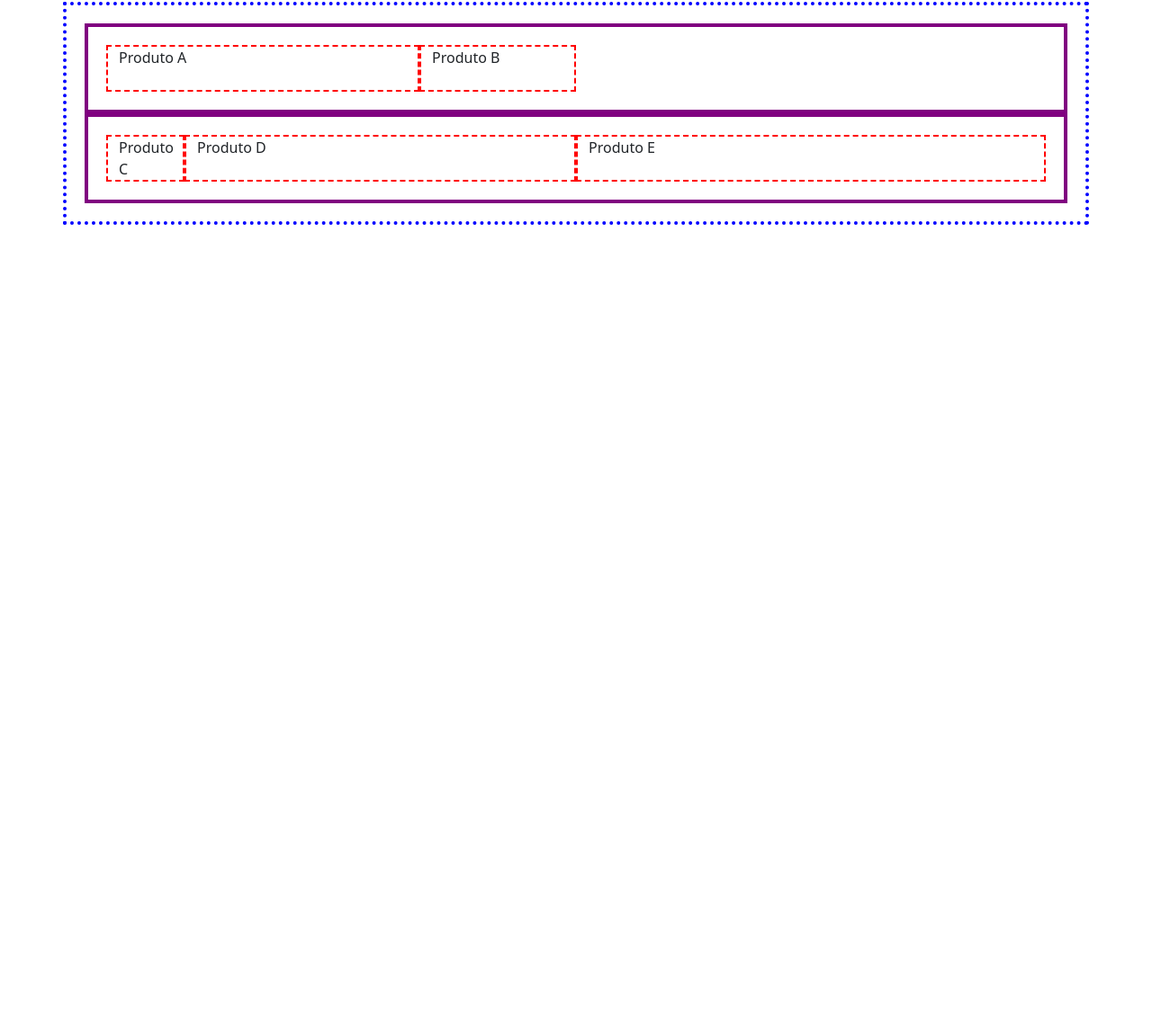
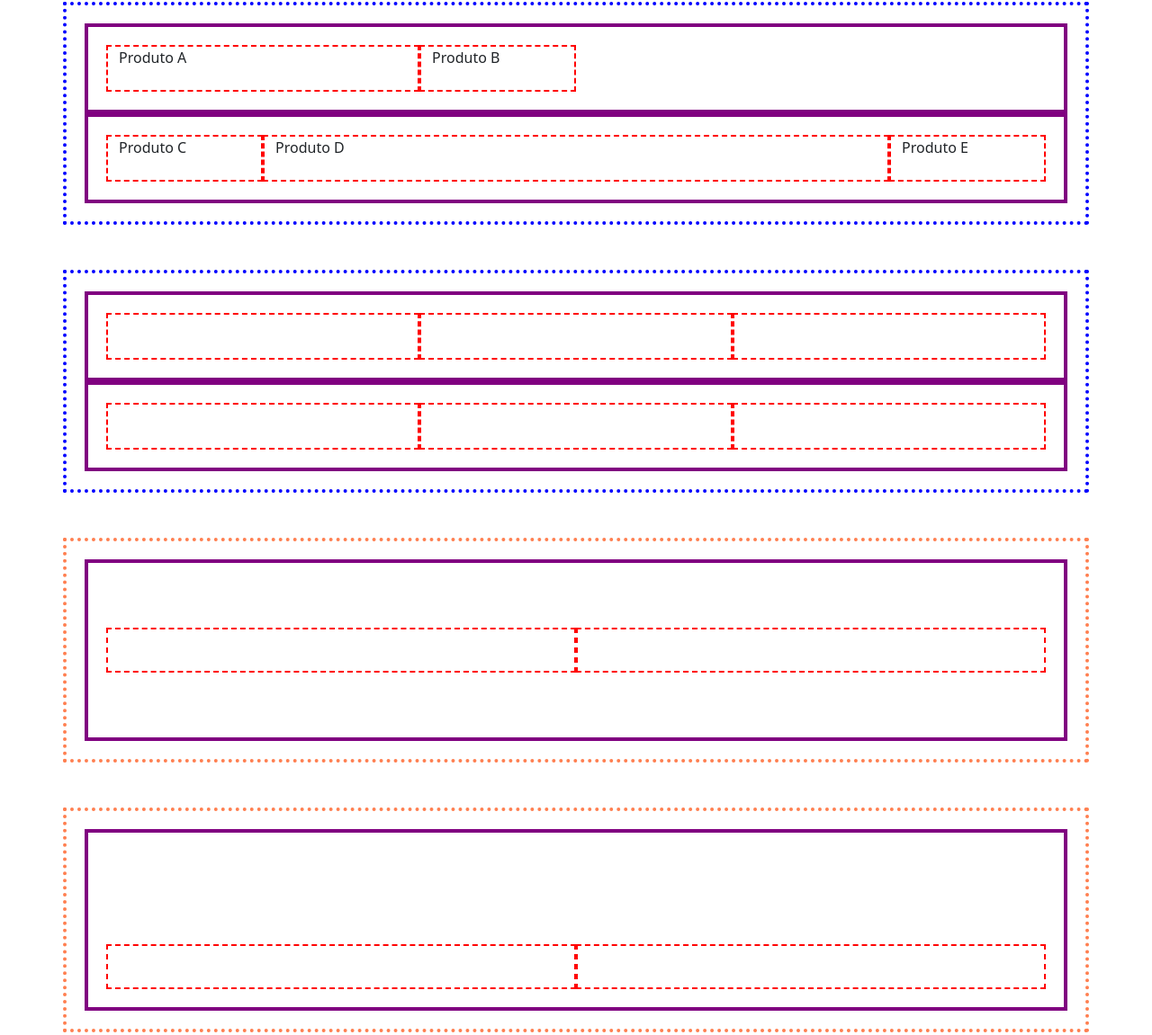
Before and after one commit to gilmarcarlos-developer/projetos-de-estudos-frontend, a plain HTML site: page estudos-bootstrap/02-criando grids/index.html in a window 1280 px wide. Shown: the part 346-1497 px from the top of the page at 90% size. Before the commit the page ends 800 px from the top, so only its background shows below. Drawn offline with nearby package versions, Linux system fonts and the light colour scheme.

Commit message:
trabalhando com colunas e tipos de alinhamentos usando principios do flexbox

```diff
--- a/estudos-bootstrap/02-criando grids/css/style.css
+++ b/estudos-bootstrap/02-criando grids/css/style.css
@@ -12,8 +12,20 @@
     margin: 0;
 }
 
-.col, .col-4, .col-2, .col-1, .col-5, .col-6{
+.col, .col-4, .col-2, .col-1, .col-5, .col-8, .col-6, .col-3{
     border: 2px dashed red;
     height: 100%;
     margin: 0;
 }
+
+/* alinhamento vertical */
+.vertical{
+    height: 250px;
+    border-color: coral;
+}
+.vertical .row{
+    height: 100%;
+}
+.col-6, .col-3{
+    height: 50px;
+}
--- a/estudos-bootstrap/02-criando grids/index.html
+++ b/estudos-bootstrap/02-criando grids/index.html
@@ -29,9 +29,59 @@
             <div class="col-2">Produto B</div>
         </div>
         <div class="row">
-            <div class="col-1">Produto C</div>
-            <div class="col-5">Produto D</div>
-            <div class="col-6">Produto E</div>
+            <div class="col-2">Produto C</div>
+            <div class="col-8">Produto D</div>
+            <div class="col-2">Produto E</div>
+        </div>
+    </div>
+
+    <!-- limitando as colunas -->
+    <div class="container">
+        <div class="row row-cols-3">
+            <div class="col"></div>
+            <div class="col"></div>
+            <div class="col"></div>
+        </div>
+        <div class="row row-cols-3">
+            <div class="col"></div>
+            <div class="col"></div>
+            <div class="col"></div>
+        </div>
+    </div>
+
+    <!-- Alinhamento vertical -->
+    <div class="container vertical">
+        <div class="row align-items-center">
+            <div class="col-6"></div>
+            <div class="col-6"></div>
+        </div>
+    </div>
+    <div class="container vertical">
+        <div class="row align-items-end">
+            <div class="col-6"></div>
+            <div class="col-6"></div>
+        </div>
+    </div>
+
+    <!-- Alinhamento horizontal -->
+    <div class="container vertical">
+        <div class="row align-items-center justify-content-center">
+            <div class="col-3"></div>
+        </div>
+    </div>
+    <div class="container vertical">
+        <div class="row align-items-center justify-content-end">
+            <div class="col-3"></div>
+        </div>
+    </div>
+
+    <!-- Alinhamento de item individual -->
+    <div class="container vertical">
+        <div class="row">
+            <div class="col-3"></div>
+            <div class="col-3 align-self-center"></div>
+            <div class="col-3"></div>
+            <div class="col-3 align-self-end"></div>
         </div>
     </div>
 
@@ -49,4 +99,25 @@
     * podemos ajustar o tamanho das colunas para ocupatr 3 espaços: cols-3
     * lembrando que podemos separar em no máximo 12 divisões
     * e o espaço ocupado será proporcional a largura da row, ocupando quase 100%
+
+-- Limitando número de colunas
+    * podemos limitar a quantidade de colunas em uma row
+    * a classe a ser utilizada para isso é: row-cols-*, onde * é o número limite
+    * assim o grid sempre vai respeitar este número máximo na linha
+
+-- Alinhamento vertical
+    * as colunas dentro de uma row estão condicionadas ao flexbox, as classees são bem parecidas com as regras de flex
+    * podemos só usar classes como align-items-center
+
+-- Alinhamento horizontal
+    * segue a mesma premissa do vertical
+    * utilizamos classes no elemento pai (row) para condicionar os itens na linha horizontal
+    * para centralizar elementos podemos por a classe: justify-content-center
+    * as regras end e start também funcionam
+    * podemos combinar também vertical e horizontal
+
+-- Alinhamento de itens individualmente
+    * utilizamos classes como a align-self-center que alinha um elemento na vertical
+    * não há alinhamento unitário para a horizontal
+
 -->
```
